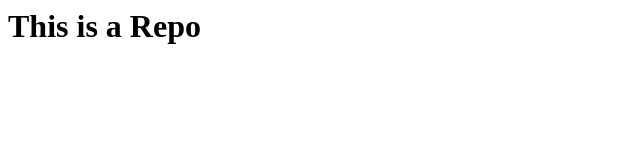
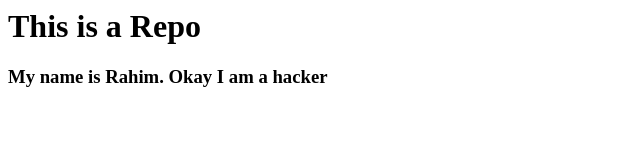
Before and after one commit to FerdouseOfficial/LocalRepo2, a plain HTML site: page index.html in a window 1280 px wide. Shown: the whole page, without its empty margins (0-640 px from the left). Drawn offline with Linux system fonts and the light colour scheme.

Commit message:
adding H3

```diff
--- a/index.html
+++ b/index.html
@@ -1 +1,2 @@
 <h1>This is a Repo</h1>
+<h3>My name is Rahim. Okay I am a hacker</h3>
```
